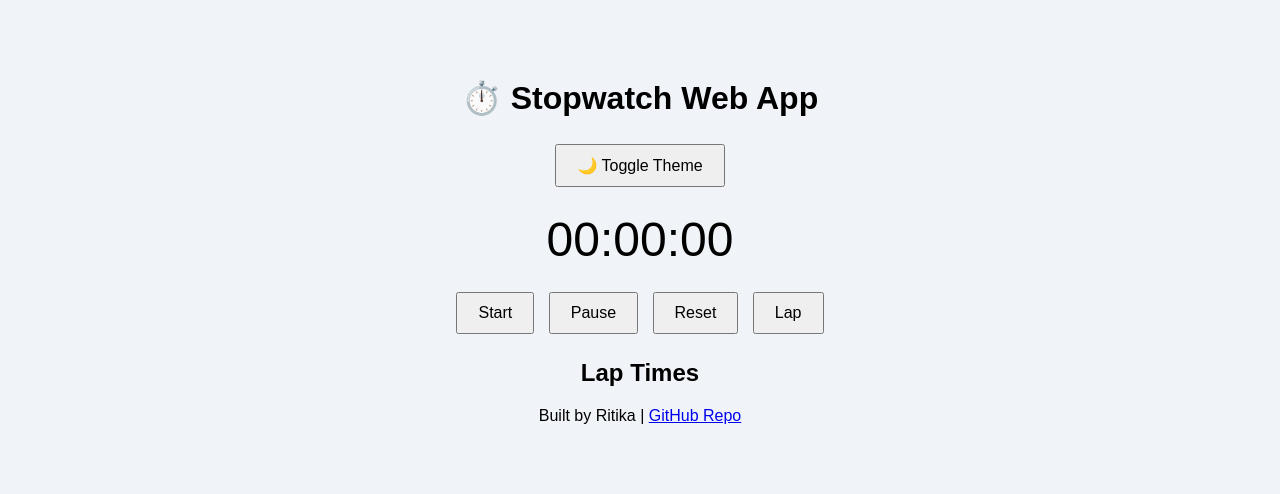
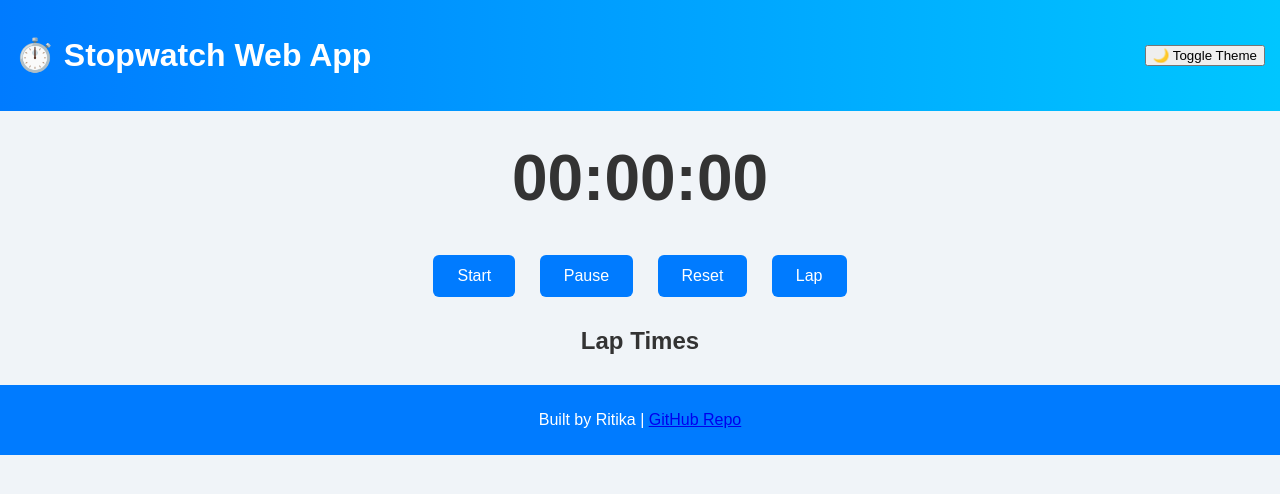
Before and after one commit to ritikaoswal130-gif/PRODIGY_WD_02, a plain HTML site: page index.html in a window 1280 px wide. Drawn offline with Linux system fonts and the light colour scheme.

Commit message:
Update style.css

```diff
--- a/style.css
+++ b/style.css
@@ -1,15 +1,69 @@
+:root {
+  --bg-color: #f0f4f8;
+  --text-color: #333;
+  --accent-color: #007bff;
+}
+
 body {
-  font-family: Arial, sans-serif;
-  background-color: #f0f4f8;
+  font-family: 'Poppins', sans-serif;
+  background-color: var(--bg-color);
+  color: var(--text-color);
   text-align: center;
-  padding-top: 50px;
+  margin: 0;
+  padding: 0;
 }
+
+header {
+  background: linear-gradient(90deg, #007bff, #00c6ff);
+  color: white;
+  padding: 15px;
+  display: flex;
+  justify-content: space-between;
+  align-items: center;
+}
+
 #display {
-  font-size: 48px;
-  margin: 20px;
+  font-size: 64px;
+  margin: 30px 0;
+  font-weight: bold;
 }
-button {
-  margin: 5px;
-  padding: 10px 20px;
+
+.controls button {
+  margin: 10px;
+  padding: 12px 24px;
   font-size: 16px;
+  border: none;
+  border-radius: 6px;
+  background-color: var(--accent-color);
+  color: white;
+  cursor: pointer;
+  transition: transform 0.2s;
 }
+
+.controls button:hover {
+  transform: scale(1.1);
+}
+
+.laps {
+  margin-top: 20px;
+}
+
+.laps ul {
+  list-style: none;
+  padding: 0;
+}
+
+.laps li {
+  background: #e9ecef;
+  margin: 5px auto;
+  padding: 8px;
+  width: 200px;
+  border-radius: 4px;
+}
+
+footer {
+  margin-top: 30px;
+  padding: 10px;
+  background: #007bff;
+  color: white;
+}
```
